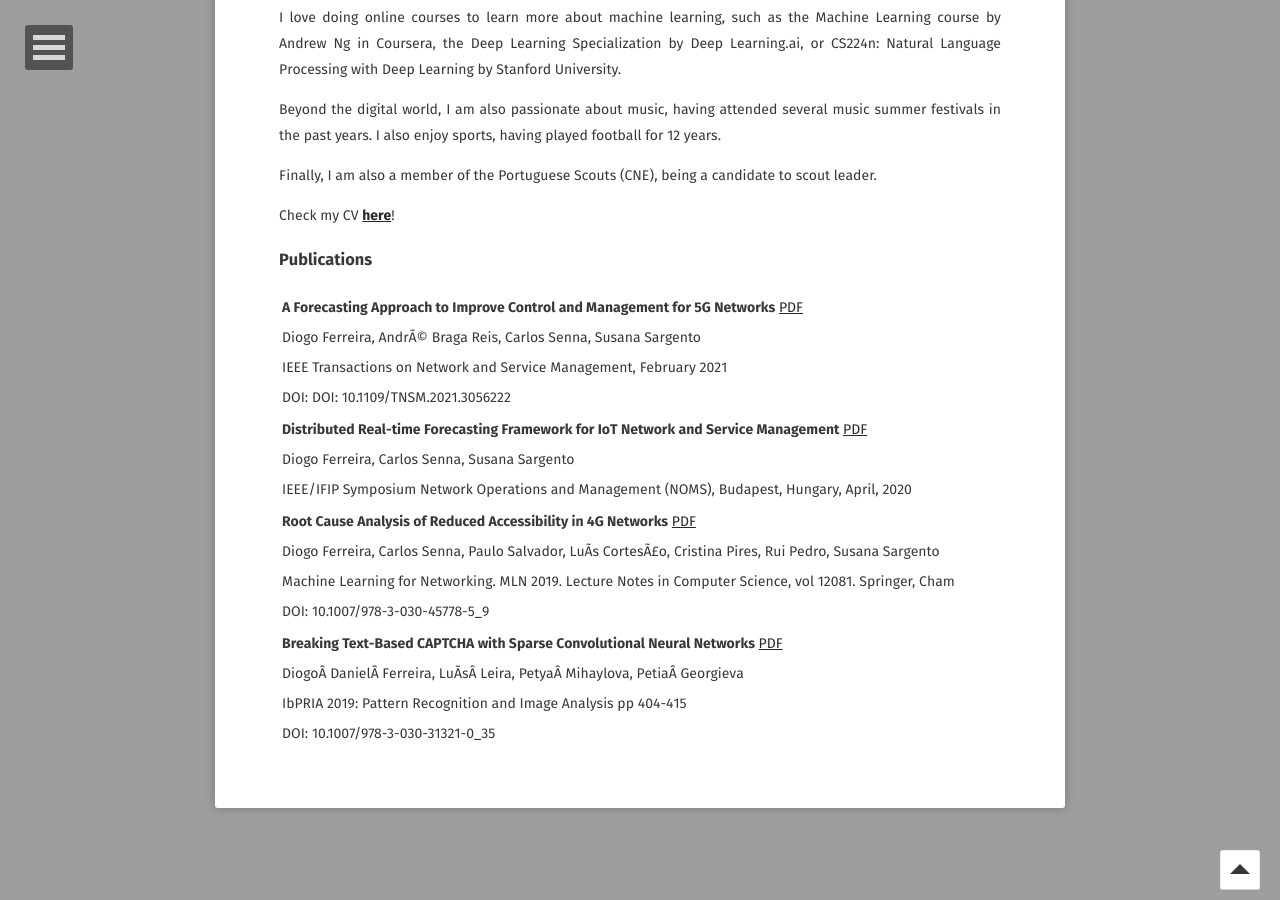
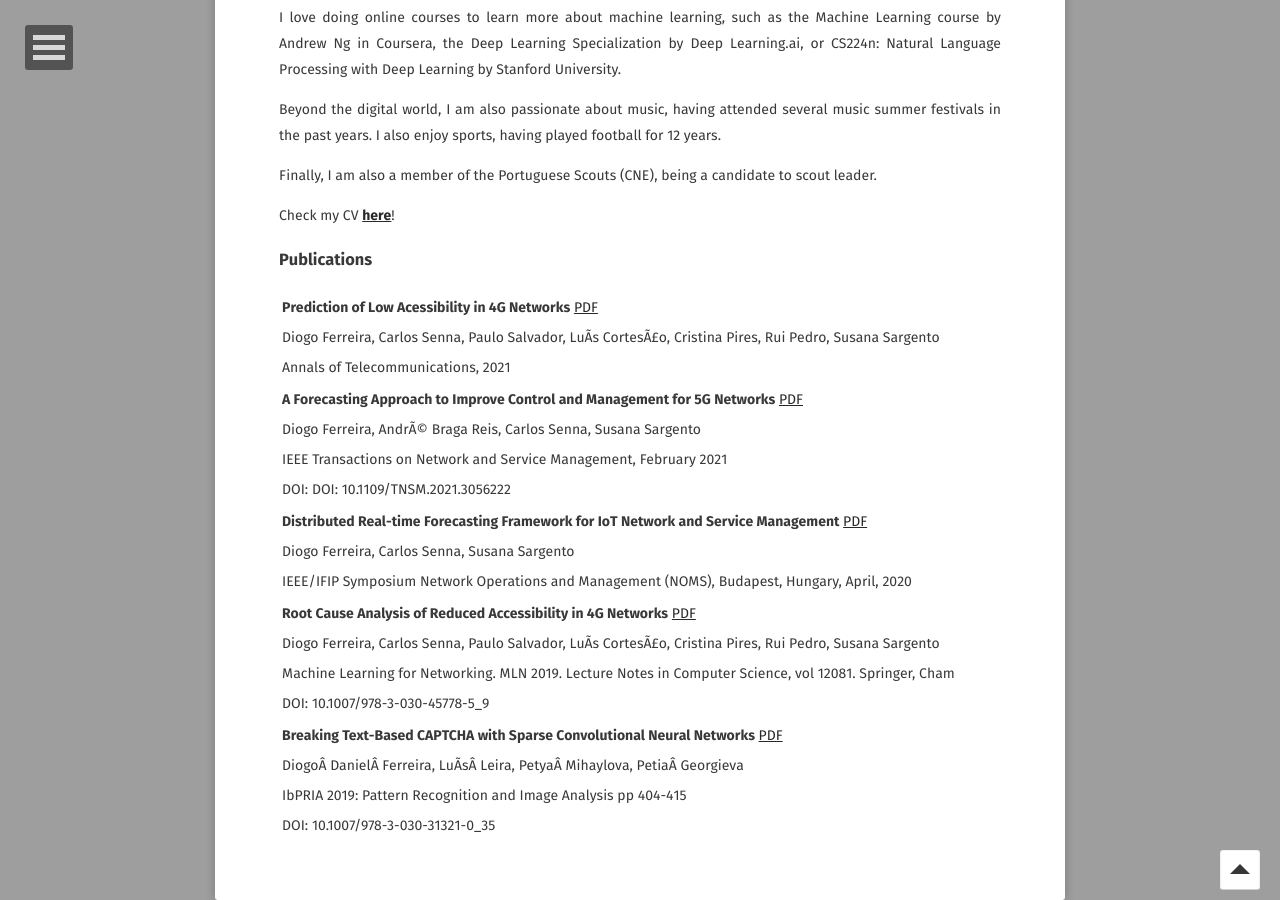
Before and after one commit to diogodanielsoaresferreira/diogodanielsoaresferreira.github.io, a Jekyll site: the page built from about/index.md, in a window 1280 px wide and 900 px high, scrolled down 977 px. Built offline with Jekyll 4.4.1, drawn with Linux system fonts in a browser that asks for light colours; some web fonts are replaced; comment, search, counter and statistics services are not loaded.

Commit message:
Add new paper and CV

```diff
--- a/about/index.md
+++ b/about/index.md
@@ -29,6 +29,10 @@ Check my CV **[here](../assets/pdf/CV.pdf)**!
 
 ### Publications
 
+|**Prediction of Low Acessibility in 4G Networks** [PDF](../assets/pdf/paper5.pdf)|
+|Diogo Ferreira, Carlos Senna, Paulo Salvador, Luís Cortesão, Cristina Pires, Rui Pedro, Susana Sargento|
+|Annals of Telecommunications, 2021|
+
 |**A Forecasting Approach to Improve Control and Management for 5G Networks** [PDF](../assets/pdf/paper4.pdf)|
 |Diogo Ferreira, André Braga Reis, Carlos Senna, Susana Sargento|
 |IEEE Transactions on Network and Service Management, February 2021|
```
Also changed, not shown: 2 other files.
